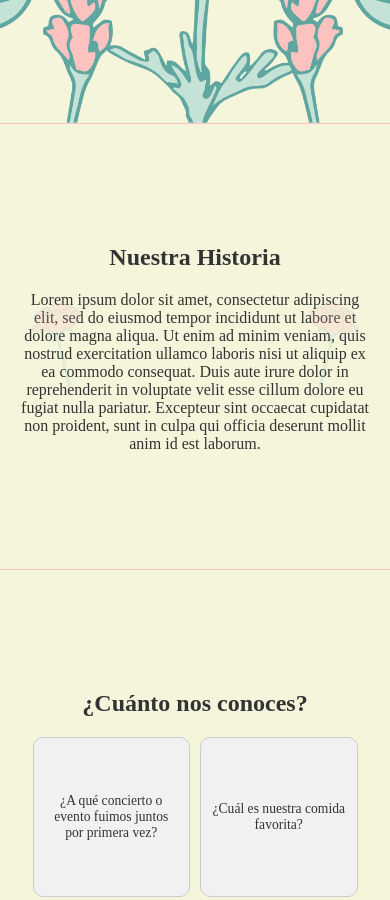
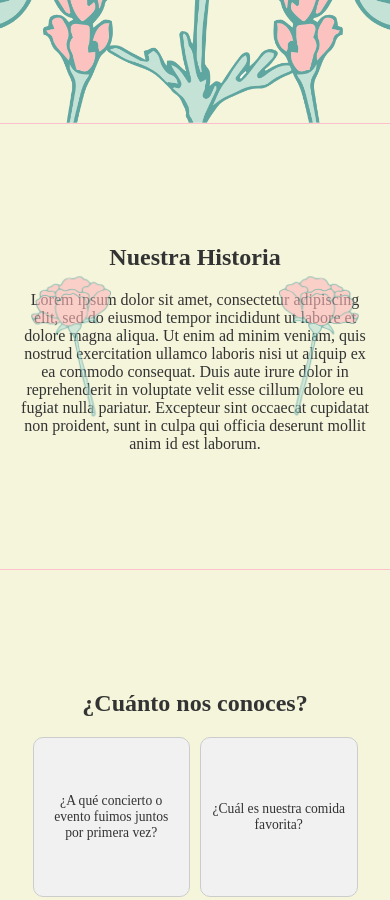
Before and after one commit to fdiago/gabriella-francisco, a website: page index.html in a window 390 px wide. Shown: the part 720-1620 px from the top of the page. Drawn offline with Linux system fonts and the light colour scheme.

Commit message:
Se configura la opacidad de las flores para moviles y se colocan sobre el mapa

```diff
--- a/css/style.css
+++ b/css/style.css
@@ -495,8 +495,8 @@ footer {
 @media (max-width: 768px) {
     /* 1. Flores: Las hacemos más pequeñas y semitransparentes (marca de agua) para no tapar el texto */
     .section-flowers.is-visible .section-flower {
-        max-width: 50px !important;
-        opacity: 0.2 !important;
+        max-width: 80px !important;
+        opacity: 0.6 !important;
     }
 
     /* 2. Quiz: Achicamos las tarjetas para que quepan dos por fila y no quede tan largo */
@@ -519,3 +519,10 @@ footer {
 .quiz-card.is-flipped .card-inner {
     transform: rotateY(180deg);
 }
+
+/* Asegurar que las flores queden por encima del mapa y los formularios en celulares */
+@media (max-width: 768px) {
+    .section-flowers {
+        z-index: 5 !important; /* Trae las flores al frente */
+    }
+}
```
